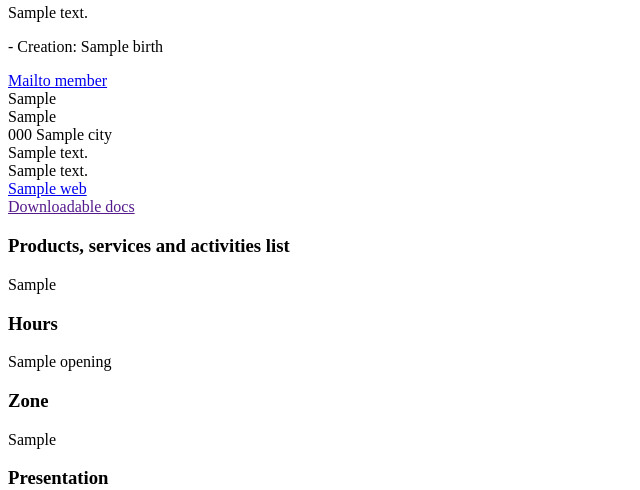
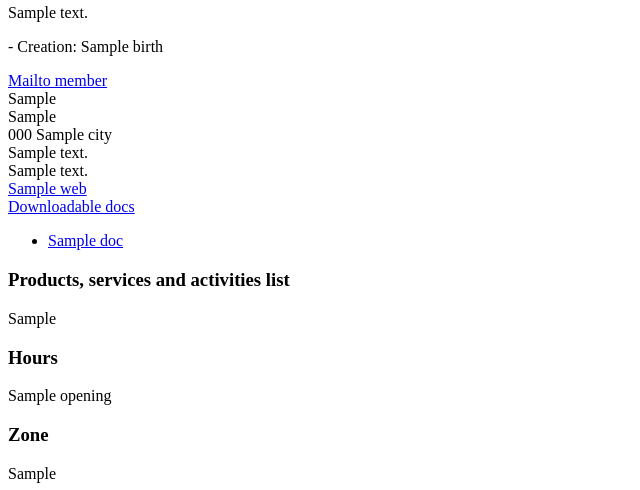
Before and after one commit to makinacorpus/pes_auvergne, a Django app: template coop_local/templates/page_members/detail.html in a window 1280 px wide. Shown: the part 397-887 px from the top of the page, without its empty margins (0-640 px from the left). Run offline with Django 3.2, Linux system fonts and the light colour scheme; the template is opened without the code that fills it: most values are stand-ins (such as "Sample title", 1, 10 or a date in 2020); grey boxes marked "Sample" are stand-in pictures; some libraries are stand-ins or nearby versions.

Commit message:
Members docs

```diff
--- a/coop_local/templates/page_members/detail.html
+++ b/coop_local/templates/page_members/detail.html
@@ -2,7 +2,10 @@
 
 {% block extra_head %}
     <link rel="stylesheet" href="{{ STATIC_URL }}themes/pes_auvergne/default/js/leaflet/leaflet.css" />
+    <link rel="stylesheet" href="{{ STATIC_URL }}admintools_bootstrap/css/custom-theme/jquery-ui-1.8.16.custom.css" />
 {% endblock %}
+
+
 
 <div id="members_top"></div>
 <div id="members">
@@ -72,8 +75,17 @@
                     <a class="member_link" href="{{ member.web|safe }}" />{{ member.web|safe }}</a>
                 </div>
 
-                <a href="" class="member_link">{% trans "Downloadable docs" %}</a>
+                {% if docs %}
+                    <a href="javascript:download_docs()" class="member_link">{% trans "Downloadable docs" %}</a>
+                {% endif %}
 
+                <div id="dialog-docs" title="{% trans "Documents" %}">
+                    <ul>
+                    {% for d in docs %}
+                        <li><a href="{{ media_path }}{{ d.attachment }}" alt='{{ d.name }}'>{{ d.name }}</a></li>
+                    {% endfor %}
+                    </ul>
+                </div>
             </div>
 
         </div>
@@ -188,6 +200,7 @@
     });
 
     function hide_complement() {
+        $('#dialog-docs').addClass("detail_form_hide");
         $('#garanties').addClass("detail_form_hide");
         $('#relationship').addClass("detail_form_hide");
         $('#projects').addClass("detail_form_hide");
@@ -205,4 +218,13 @@
         $(id_div).removeClass("detail_form_hide");
    }
 
+   function download_docs() {
+    $(function() {
+        $( "#dialog-docs" ).dialog({
+            height: 140,
+            modal: true
+        });
+    });
+   }
+
 </script>
```
